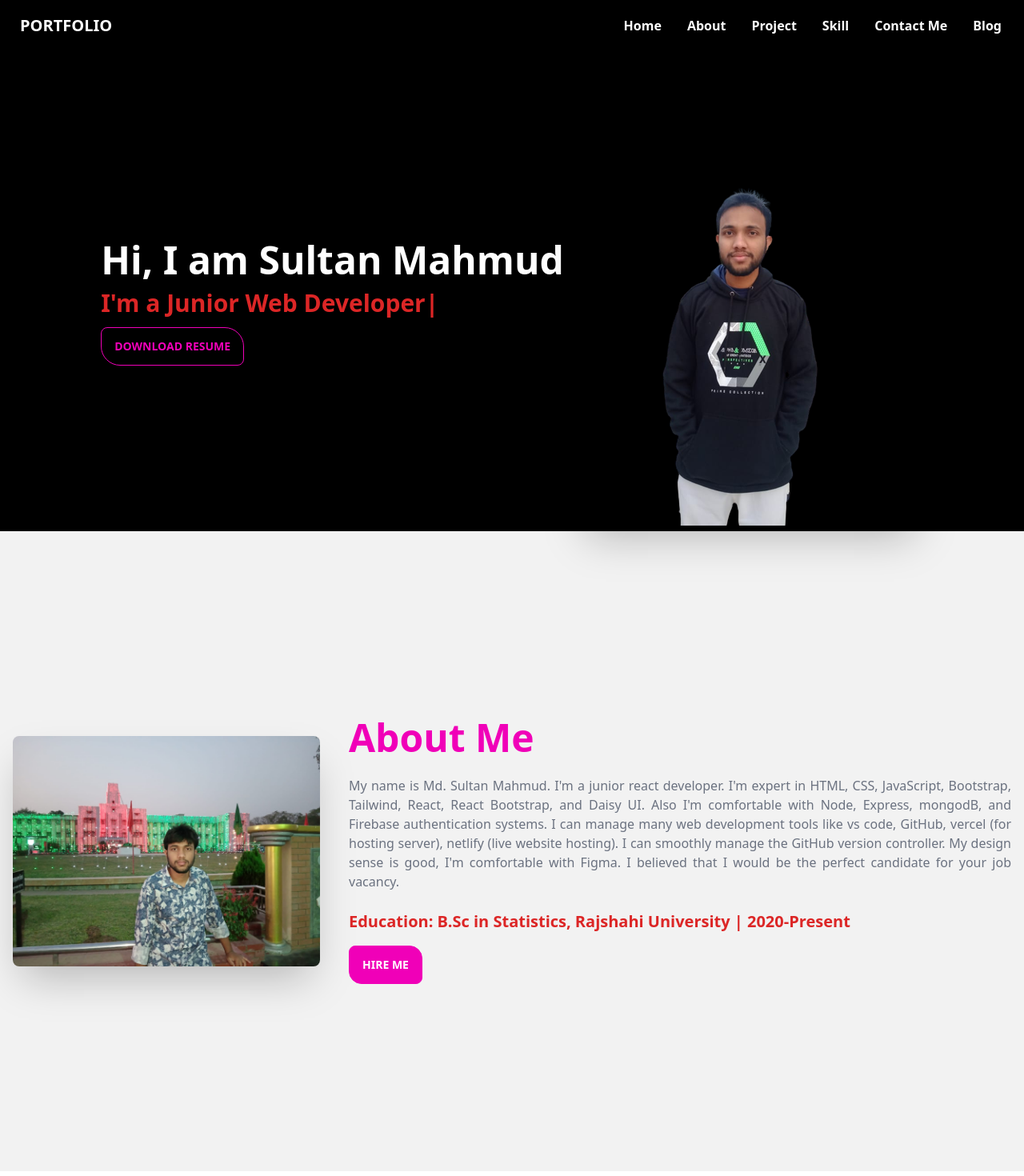
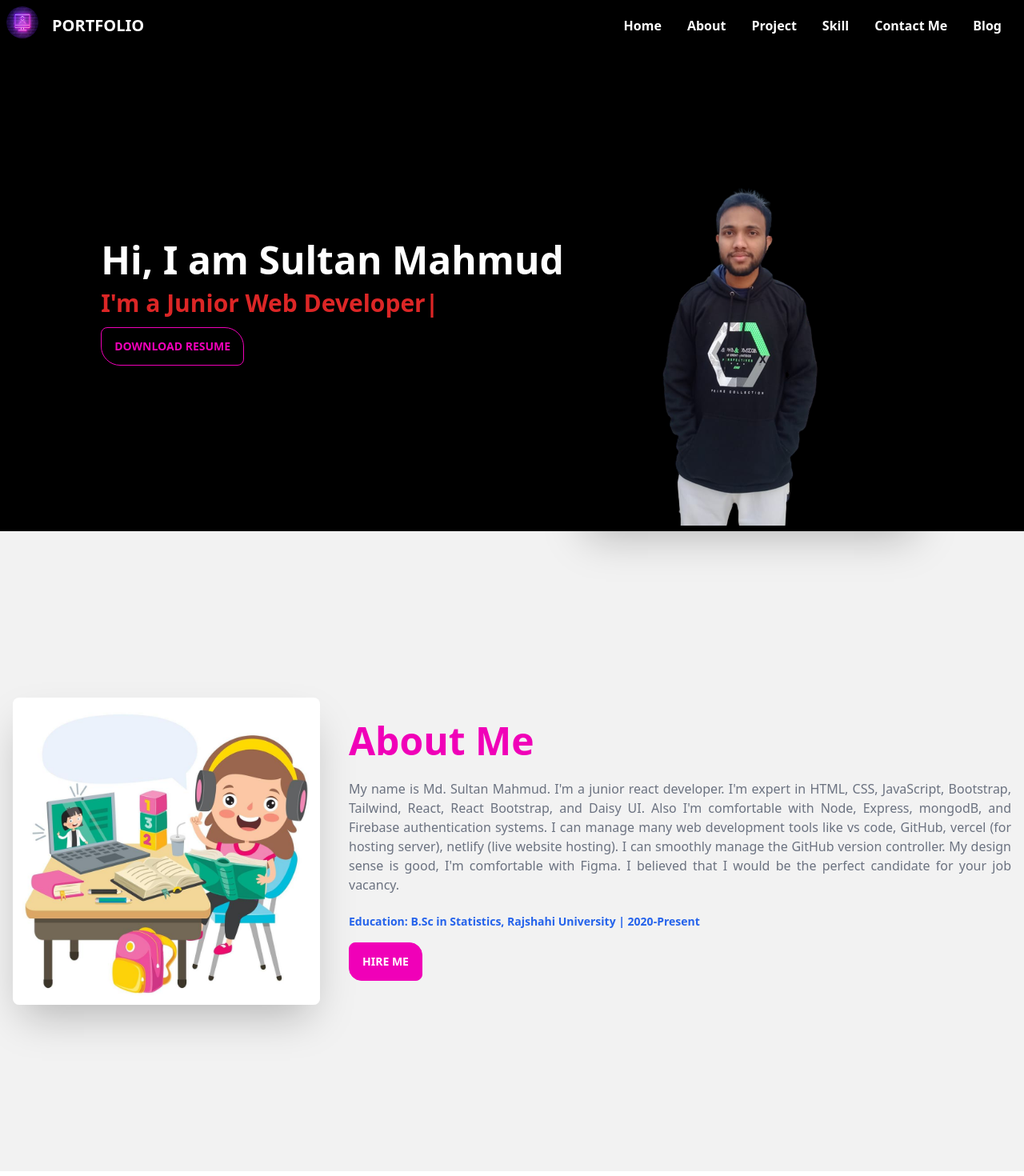
Before and after one commit to mdsultanmahmud/portfolio-website, a React (Vite) app: page / in a window 1280 px wide. Shown: the top 1470 px of the page at 80% size. Built offline with nearby package versions, Linux system fonts and the light colour scheme; no server answers.

Commit message:
add logo navbar and footer. modify some button and about section

```diff
--- a/src/pages/Home/About/About.jsx
+++ b/src/pages/Home/About/About.jsx
@@ -1,16 +1,16 @@
 import React from 'react';
-import about from '../../../assets/website.jpg'
+import about from '../../../assets/about.jpg'
 const About = () => {
     return (
         <div id='about'>
             <div className="hero min-h-screen bg-base-200">
                 <div className="hero-content flex-col lg:flex-row">
-                    <img src={about} className="max-w-sm rounded-lg shadow-2xl" />
+                    <img src={about} className="w-full md:max-w-sm rounded-lg shadow-2xl" />
                     <div className='md:ml-5'>
                         <h1 className="text-5xl font-bold text-secondary">About Me</h1>
                         <p className="py-6 text-gray-500 text-justify">My name is Md. Sultan Mahmud. I'm a junior react developer. I'm expert in HTML, CSS, JavaScript, Bootstrap, Tailwind, React, React Bootstrap, and Daisy UI. Also I'm comfortable with Node, Express, mongodB, and Firebase authentication systems. I can manage many web development tools like vs code, GitHub, vercel (for hosting server), netlify (live website hosting). I can smoothly manage the GitHub version controller. My design sense is good, I'm comfortable with Figma. I believed that I would be the perfect candidate for your job vacancy.
                         </p>
-                        <h3 className='font-bold text-xl text-red-600'><strong>Education:</strong> B.Sc in Statistics, Rajshahi University | 2020-Present</h3>
+                        <h3 className='font-bold text-sm text-blue-600'><strong>Education:</strong> B.Sc in Statistics, Rajshahi University | 2020-Present</h3>
                         <a href="#contact"><button className="btn btn-secondary mt-4 rounded-tr-2xl rounded-bl-2xl">Hire me</button></a>
                     </div>
                 </div>
--- a/src/pages/Home/Banner/Banner.jsx
+++ b/src/pages/Home/Banner/Banner.jsx
@@ -16,7 +16,7 @@ const Banner = () => {
         })
     }
     return (
-        <div className="hero md:h-[600px] bg-black">
+        <div className="hero lg:h-[600px] bg-black pb-5">
             <div className="hero-content flex-col lg:flex-row-reverse">
                 <img src={banner1} className='bg-black mb-5 h-full rounded-lg shadow-2xl' />
                 <div>
--- a/src/pages/SharePage/Footer/Footer.jsx
+++ b/src/pages/SharePage/Footer/Footer.jsx
@@ -1,12 +1,14 @@
 import React from 'react';
 import ScrollToTop from 'react-scroll-to-top';
 import linkedin from '../../../assets/linkedin.png'
+import logo from '../../../assets/logo.jpg'
 const Footer = () => {
     return (
         <footer className="footer items-center p-4 bg-neutral text-neutral-content">
 
             <div className="items-center grid-flow-col">
-                <svg width="36" height="36" viewBox="0 0 24 24" xmlns="http://www.w3.org/2000/svg" fillRule="evenodd" clipRule="evenodd" className="fill-current"><path d="M22.672 15.226l-2.432.811.841 2.515c.33 1.019-.209 2.127-1.23 2.456-1.15.325-2.148-.321-2.463-1.226l-.84-2.518-5.013 1.677.84 2.517c.391 1.203-.434 2.542-1.831 2.542-.88 0-1.601-.564-1.86-1.314l-.842-2.516-2.431.809c-1.135.328-2.145-.317-2.463-1.229-.329-1.018.211-2.127 1.231-2.456l2.432-.809-1.621-4.823-2.432.808c-1.355.384-2.558-.59-2.558-1.839 0-.817.509-1.582 1.327-1.846l2.433-.809-.842-2.515c-.33-1.02.211-2.129 1.232-2.458 1.02-.329 2.13.209 2.461 1.229l.842 2.515 5.011-1.677-.839-2.517c-.403-1.238.484-2.553 1.843-2.553.819 0 1.585.509 1.85 1.326l.841 2.517 2.431-.81c1.02-.33 2.131.211 2.461 1.229.332 1.018-.21 2.126-1.23 2.456l-2.433.809 1.622 4.823 2.433-.809c1.242-.401 2.557.484 2.557 1.838 0 .819-.51 1.583-1.328 1.847m-8.992-6.428l-5.01 1.675 1.619 4.828 5.011-1.674-1.62-4.829z"></path></svg>
+                <img className='w-[60px] h-[60px] rounded-full' src={logo} alt="" />
+                {/* <svg width="36" height="36" viewBox="0 0 24 24" xmlns="http://www.w3.org/2000/svg" fillRule="evenodd" clipRule="evenodd" className="fill-current"><path d="M22.672 15.226l-2.432.811.841 2.515c.33 1.019-.209 2.127-1.23 2.456-1.15.325-2.148-.321-2.463-1.226l-.84-2.518-5.013 1.677.84 2.517c.391 1.203-.434 2.542-1.831 2.542-.88 0-1.601-.564-1.86-1.314l-.842-2.516-2.431.809c-1.135.328-2.145-.317-2.463-1.229-.329-1.018.211-2.127 1.231-2.456l2.432-.809-1.621-4.823-2.432.808c-1.355.384-2.558-.59-2.558-1.839 0-.817.509-1.582 1.327-1.846l2.433-.809-.842-2.515c-.33-1.02.211-2.129 1.232-2.458 1.02-.329 2.13.209 2.461 1.229l.842 2.515 5.011-1.677-.839-2.517c-.403-1.238.484-2.553 1.843-2.553.819 0 1.585.509 1.85 1.326l.841 2.517 2.431-.81c1.02-.33 2.131.211 2.461 1.229.332 1.018-.21 2.126-1.23 2.456l-2.433.809 1.622 4.823 2.433-.809c1.242-.401 2.557.484 2.557 1.838 0 .819-.51 1.583-1.328 1.847m-8.992-6.428l-5.01 1.675 1.619 4.828 5.011-1.674-1.62-4.829z"></path></svg> */}
                 <p>Copyright © 2022 - All right reserved- Md. Sultan Mahmud</p>
             </div>
             <div className="grid-flow-col gap-4 md:place-self-center md:justify-self-end">
--- a/src/pages/SharePage/Navbar/Navbar.jsx
+++ b/src/pages/SharePage/Navbar/Navbar.jsx
@@ -1,6 +1,6 @@
 import React from 'react';
 import { Link } from 'react-router-dom';
-
+import logo from '../../../assets/logo.jpg'
 const Navbar = () => {
     const menuList = <>
 
@@ -24,7 +24,10 @@ const Navbar = () => {
                            {menuList}
                         </ul>
                     </div>
+                    <div className='flex'>
+                        <img className='h-[40px] w-[40px] rounded-full' src={logo} alt="" />
                     <Link to={'/'} className="btn btn-ghost text-xl uppercase text-white hover:text-green-500 font-bold">Portfolio</Link>
+                    </div>
                 </div>
                 <div className="navbar-end hidden lg:flex">
                     <ul className="menu menu-horizontal px-1">
```
Also changed, not shown: src/assets/about.jpg (added), src/assets/logo.jpg (added).
